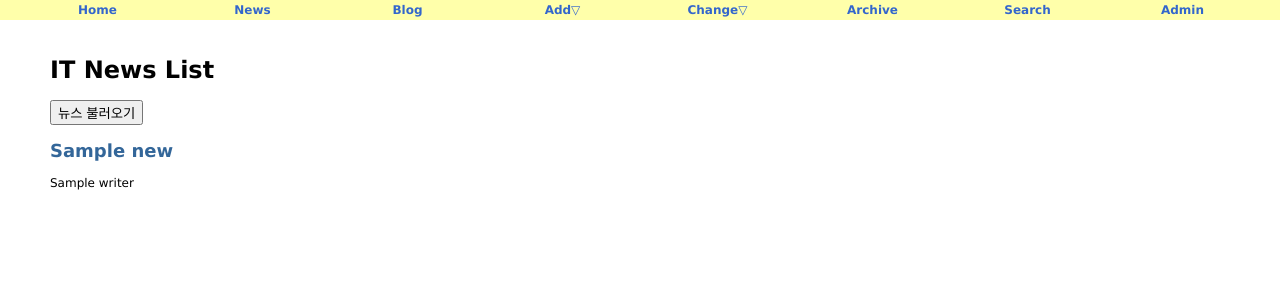
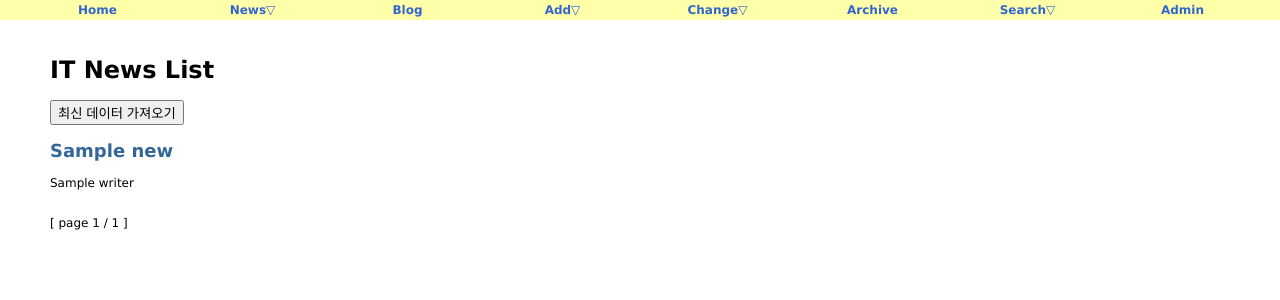
Before and after one commit to 1yangsh/django-scrapy-news, a Django app: template news/templates/news/news_all.html in a window 1280 px wide. Shown: the part 30-330 px from the top of the page. Run offline with Django 3.2, Linux system fonts and the light colour scheme; the template is opened without the code that fills it: most values are stand-ins (such as "Sample title", 1, 10 or a date in 2020).

Commit message:
pagination update

```diff
--- /dev/null
+++ b/news/forms.py
@@ -0,0 +1,5 @@
+# forms.py
+from django import forms
+
+class PostSearchForm(forms.Form):
+    search_word = forms.CharField(label='Search Keyword')
--- a/news/templates/news/news_all.html
+++ b/news/templates/news/news_all.html
@@ -5,10 +5,11 @@
 <div id="content">
   <h1>IT News List</h1>
 
-  <button id="start-crawl" class="btn btn-primary">뉴스 불러오기</button>
+  <button id="start-crawl" class="btn btn-primary">최신 데이터 가져오기</button>
 
 
-  <!-- display blog list -->
+
+  <!-- display news list -->
 
   {% for new in news %}
   <h2><a href="{% url 'news:news_detail' new.id %}">
@@ -17,6 +18,16 @@
       <p>{{ new.preview }}</p>
       <br/>
   {% endfor %}
+
+  <!-- paging link -->
+  <div>
+    {% if page_obj.has_previous %}
+    <a href="?page={{ page_obj.previous_page_number }}">Prev</a>
+    {% endif %} [ page {{ page_obj.number }} / {{page_obj.paginator.num_pages }} ]
+    {% if page_obj.has_next %}
+    <a href="?page={{ page_obj.next_page_number }}">Next</a>
+    {% endif %}
+  </div>
 </div>
 
 {% endblock %}
--- a/news/views.py
+++ b/news/views.py
@@ -12,6 +12,8 @@ class NewsLV(ListView):
     template_name = "news/news_all.html"
     context_object_name = "news"
 
+    paginate_by = 10
+
 
 class NewsDV(DetailView):
     model = New
--- a/templates/base.html
+++ b/templates/base.html
@@ -22,7 +22,11 @@
 
 <div id="menu">
     <li><a href="{% url 'home' %}">Home</a></li>
-    <li><a href={% url "news:index" %}>News</a></li>
+    <li><a href={% url "news:index" %}>News&bigtriangledown;</a>
+        <ul>
+            <li><a href={% url "news:index" %}>IT</a></li>
+        </ul>
+    </li>
     <li><a href="#">Blog</a></li>
     <li><a href="#">Add&bigtriangledown;</a>
         <ul>
@@ -38,7 +42,11 @@
     </li>
 
     <li><a href="#">Archive</a></li>
-    <li><a href="#">Search</a></li>
+    <li><a href="#">Search&bigtriangledown;</a>
+        <ul>
+            <li><a href="#">IT</a></li>
+        </ul>
+    </li>
     <li><a href={% url "admin:index" %}>Admin</a></li>
 </div>
 
```
Also changed, not shown: news/models.py (+11 -14 lines), db.sqlite3.
